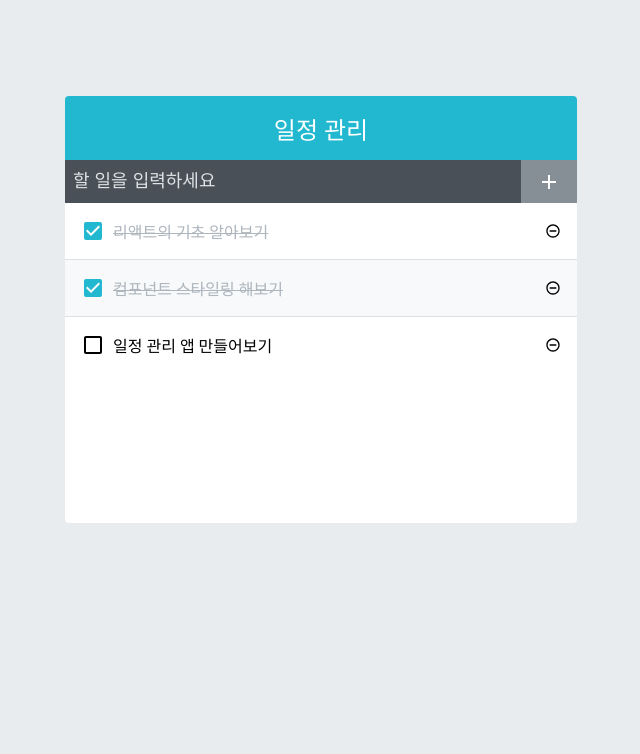
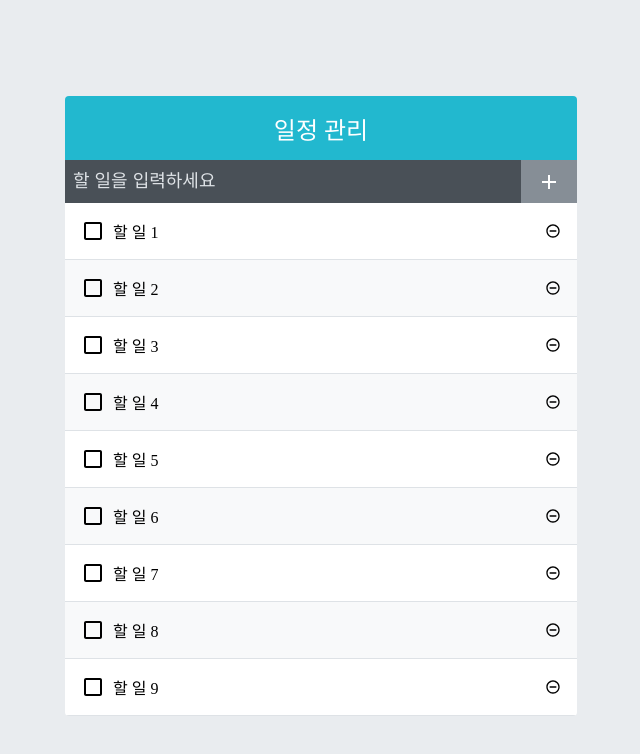
Before and after one commit to ovovvvvv/Todo-app, a React (Create React App) app in the folder todo-app/: page / in a window 1280 px wide. Shown: the top 754 px of the page, without its empty margins (319-959 px from the left). Built offline with nearby package versions, Linux system fonts and the light colour scheme.

Commit message:
많은 데이터 렌더링하기

```diff
--- a/todo-app/src/App.js
+++ b/todo-app/src/App.js
@@ -4,25 +4,20 @@
 import TodoInsert from './components/TodoInsert';
 import TodoList from './components/TodoList';
 
-function App() {
-  const [todos, setTodos] = useState([
-    {
-      id: 1,
-      text: '리액트의 기초 알아보기',
-      checked: true,
-    },
-    {
-      id: 2,
-      text: '컴포넌트 스타일링 해보기',
-      checked: true,
-    },
-    {
-      id: 3,
-      text: '일정 관리 앱 만들어보기',
+function createBulkTodos() {
+  const array = [];
+  for (let i = 1; i <= 2500; i++) {
+    array.push({
+      id: i,
+      text: `할 일 ${i}`,
       checked: false,
-    },
-  ]);
+    });
+  }
+  return array;
+}
 
+const App = () => {
+  const [todos, setTodos] = useState(createBulkTodos);
   // 고윳값으로 사용될 id
   // ref를 사용하여 변수 담기
   const nextId = useRef(4);
@@ -61,6 +56,6 @@
       <TodoList todos={todos} onRemove={onRemove} onToggle={onToggle} />
     </TodoTemplate>
   );
-}
+};
 
 export default App;
```
